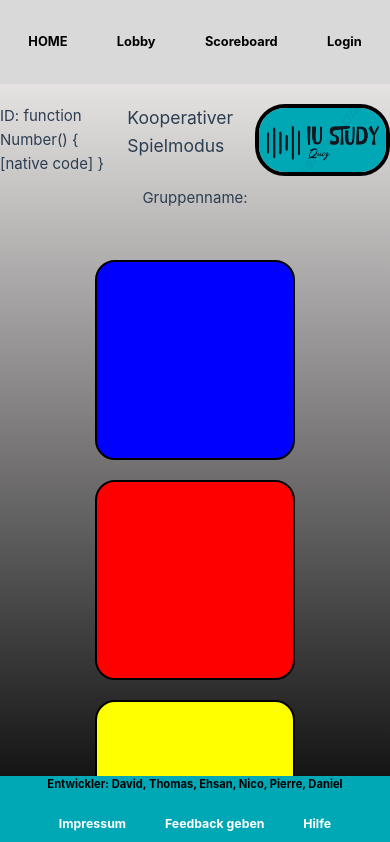
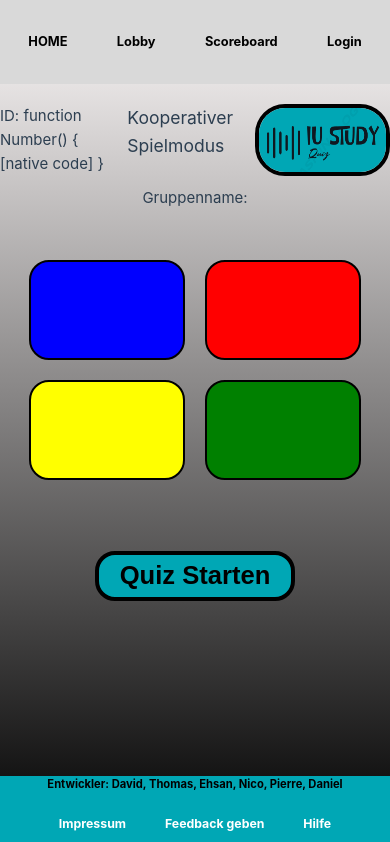
Before and after one commit to floatingbug/iu_quiz, a Vue app in the folder client-app/: page /kooperativ in a window 390 px wide. Shown: the top 842 px of the page. Built offline with nearby package versions, Linux system fonts and the light colour scheme; no server answers.

Commit message:
Kooperativ und Kollaborativer Spielmodus CSS angepasst

```diff
--- a/client-app/src/views/KollaborativView.vue
+++ b/client-app/src/views/KollaborativView.vue
@@ -93,6 +93,11 @@ main {
     width: 20px;
     height: 50px;
     margin-top: 50px;
+    border: solid #000000 4px;
+}
+
+.player button:hover{
+  background-color: #0096a3;
 }
 
 @media(max-width: 590px){
@@ -100,10 +105,23 @@ main {
         flex: 1;
     }
 }
-@media(max-width: 415px){
+
+@media(max-width: 850px){
     .player>*{
         min-width: 200px;
-        height: 200px;
+        height: 150px;
+    }
+}
+
+@media(max-width: 422px){
+    .player>*{
+        min-width: 100px;
+        height: 100px;
+    }
+    .player button {
+        width: 200px;
+        height: 50px;
+        margin-top: 50px;
     }
 }
 </style>
--- a/client-app/src/views/KooperativView.vue
+++ b/client-app/src/views/KooperativView.vue
@@ -114,6 +114,11 @@ main {
     width: 20px;
     height: 50px;
     margin-top: 50px;
+    border: solid #000000 4px;
+}
+
+.player button:hover{
+  background-color: #0096a3;
 }
 
 @media(max-width: 590px){
@@ -121,10 +126,23 @@ main {
         flex: 1;
     }
 }
-@media(max-width: 415px){
+
+@media(max-width: 850px){
     .player>*{
         min-width: 200px;
-        height: 200px;
+        height: 150px;
+    }
+}
+
+@media(max-width: 422px){
+    .player>*{
+        min-width: 100px;
+        height: 100px;
+    }
+    .player button {
+        width: 200px;
+        height: 50px;
+        margin-top: 50px;
     }
 }
 </style>
```
